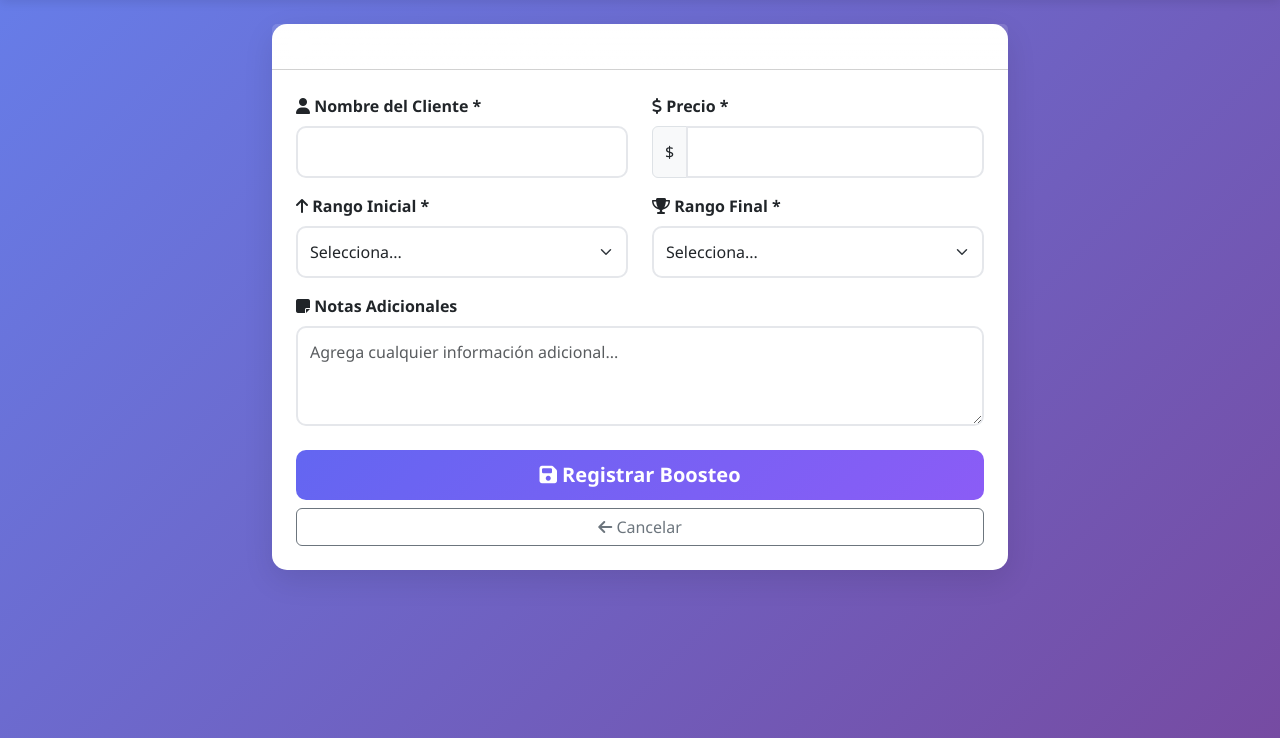
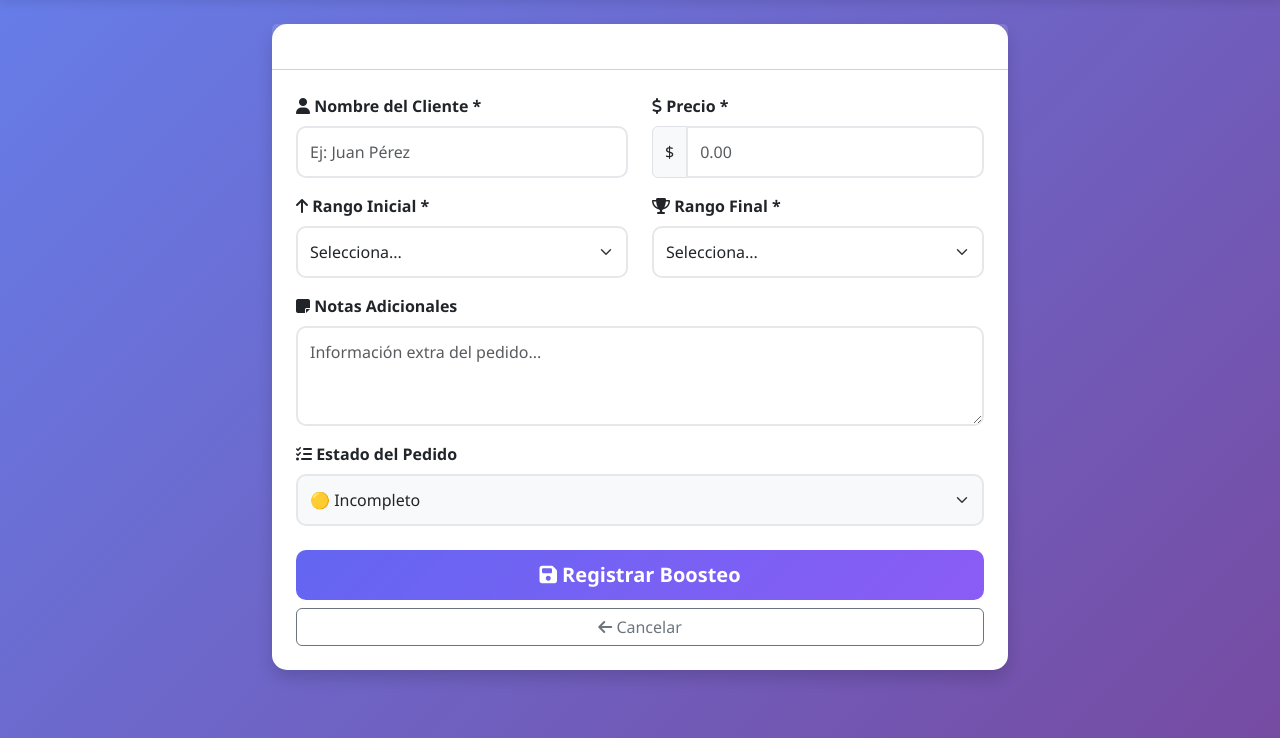
Before and after one commit to Wenastardes/sistema-boosteos, a Flask app: page /registrar in a window 1280 px wide. Shown: the part 62-800 px from the top of the page. Run offline with Flask 3, Linux system fonts and the light colour scheme; the visitor is signed in with stand-in values (Sample User, id 1).

Commit message:
Update registrar.html

```diff
--- a/templates/registrar.html
+++ b/templates/registrar.html
@@ -5,7 +5,7 @@
 {% block content %}
 <div class="row justify-content-center">
     <div class="col-lg-8">
-        <div class="card">
+        <div class="card shadow">
             <div class="card-header bg-gradient text-white" style="background: linear-gradient(135deg, #6366f1, #8b5cf6);">
                 <h4 class="mb-0">
                     <i class="fas fa-plus-circle"></i> Registrar Nuevo Boosteo
@@ -18,7 +18,7 @@
                             <label class="form-label fw-bold">
                                 <i class="fas fa-user"></i> Nombre del Cliente *
                             </label>
-                            <input type="text" class="form-control" name="nombre_cliente" required>
+                            <input type="text" class="form-control" name="nombre_cliente" placeholder="Ej: Juan Pérez" required>
                         </div>
 
                         <div class="col-md-6 mb-3">
@@ -27,7 +27,7 @@
                             </label>
                             <div class="input-group">
                                 <span class="input-group-text">$</span>
-                                <input type="number" step="0.01" class="form-control" name="precio" required>
+                                <input type="number" step="0.01" class="form-control" name="precio" placeholder="0.00" required>
                             </div>
                         </div>
                     </div>
@@ -72,41 +83,62 @@
                                 <i class="fas fa-trophy"></i> Rango Final *
                             </label>
                             <select class="form-select" name="rango_final" required>
-                                <option value="">Selecciona...</option>
+                                <option value="" selected disabled>Selecciona...</option>
+                                <optgroup label="Bronce">
+                                    <option value="Bronce I">Bronce I</option>
+                                    <option value="Bronce II">Bronce II</option>
+                                    <option value="Bronce III">Bronce III</option>
+                                </optgroup>
+                                <optgroup label="Plata">
                                     <option value="Plata I">Plata I</option>
                                     <option value="Plata II">Plata II</option>
                                     <option value="Plata III">Plata III</option>
-                                <option value="Bronce I">Bronce I</option>
-                                <option value="Bronce II">Bronce II</option>
-                                <option value="Bronce III">Bronce III</option>
-                                <option value="Plata I">Plata I</option>
-                                <option value="Plata II">Plata II</option>
-                                <option value="Plata III">Plata III</option>
+                                </optgroup>
+                                <optgroup label="Oro">
                                     <option value="Oro I">Oro I</option>
                                     <option value="Oro II">Oro II</option>
                                     <option value="Oro III">Oro III</option>
+                                </optgroup>
+                                <optgroup label="Platino">
                                     <option value="Platino I">Platino I</option>
                                     <option value="Platino II">Platino II</option>
                                     <option value="Platino III">Platino III</option>
+                                </optgroup>
+                                <optgroup label="Diamante">
                                     <option value="Diamante I">Diamante I</option>
                                     <option value="Diamante II">Diamante II</option>
                                     <option value="Diamante III">Diamante III</option>
+                                </optgroup>
+                                <optgroup label="Champion">
                                     <option value="Champion I">Champion I</option>
                                     <option value="Champion II">Champion II</option>
                                     <option value="Champion III">Champion III</option>
-                                <option value="Gran Maestro">GC I</option>
-                                <option value="Gran Maestro">GC II</option>
-                                <option value="Gran Maestro">GC III</option>
+                                </optgroup>
+                                <optgroup label="Gran Maestro">
+                                    <option value="GC I">GC I</option>
+                                    <option value="GC II">GC II</option>
+                                    <option value="GC III">GC III</option>
+                                </optgroup>
                                 <option value="SSL">SSL</option>
                             </select>
                         </div>
                     </div>
 
-                    <div class="mb-4">
+                    <div class="mb-3">
                         <label class="form-label fw-bold">
                             <i class="fas fa-sticky-note"></i> Notas Adicionales
                         </label>
-                        <textarea class="form-control" name="notas" rows="3" placeholder="Agrega cualquier información adicional..."></textarea>
+                        <textarea class="form-control" name="notas" rows="3" placeholder="Información extra del pedido..."></textarea>
+                    </div>
+
+                    <div class="mb-4">
+                        <label for="completado" class="form-label fw-bold">
+                             <i class="fas fa-tasks"></i> Estado del Pedido
+                        </label>
+                        <select class="form-select bg-light" id="completado" name="completado">
+                            <option value="0" selected>🟡 Incompleto</option>
+                            <option value="1">🟢 Completo</option>
+                        </select>
                     </div>
 
                     <div class="d-grid gap-2">
```
Also changed, not shown: other parts of templates/registrar.html (+23 -12 lines). Lines whose indentation alone changed are shown as unchanged.
